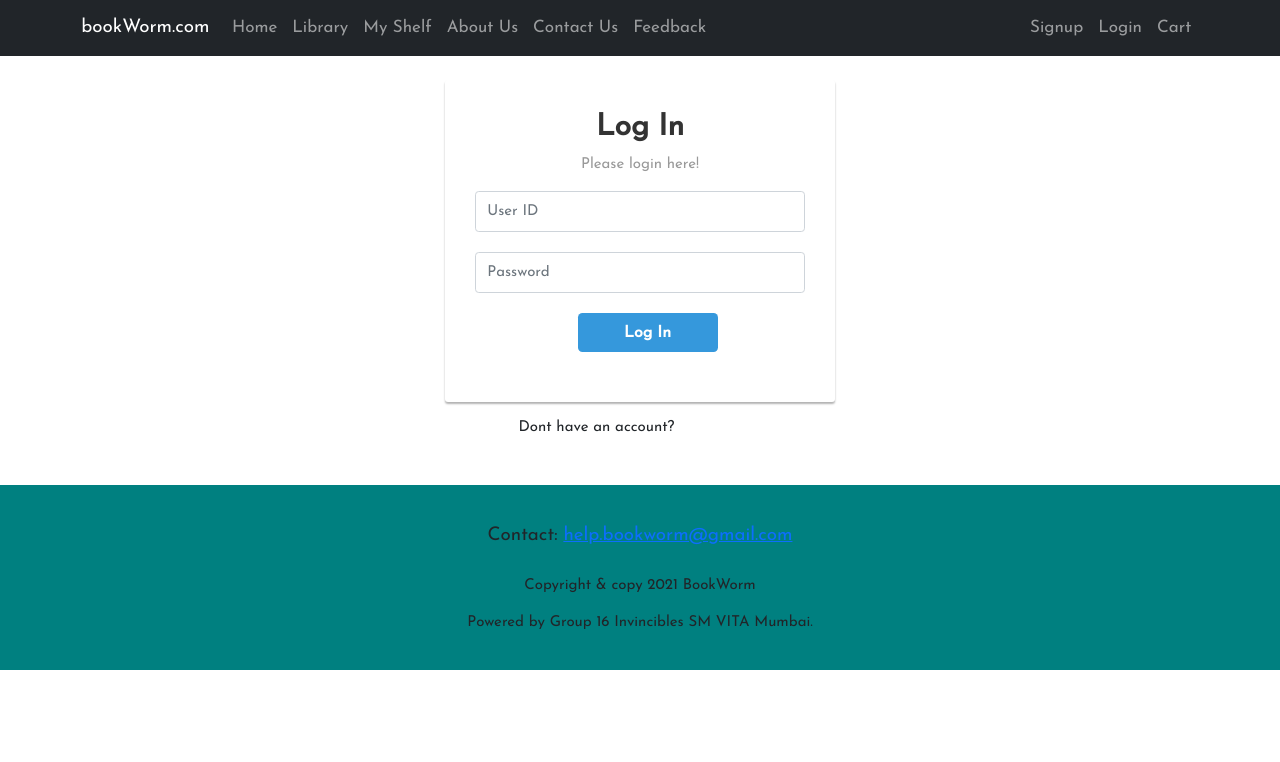
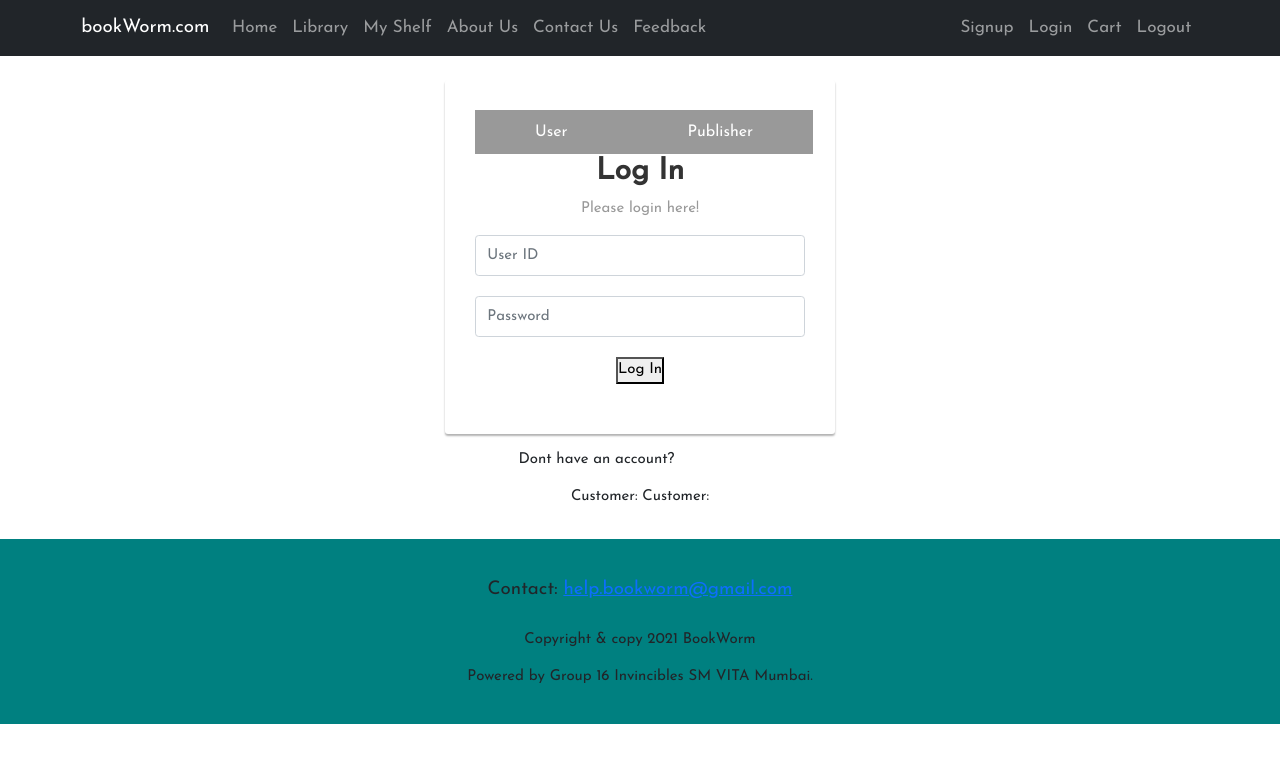
Before and after one commit to Ajinkya14/bookworm_ajinkya, a React (Create React App) app: page /Login in a window 1280 px wide. Shown: the top 762 px of the page. Built offline with nearby package versions, Linux system fonts and the light colour scheme.

Commit message:
Book style changes

```diff
--- a/src/pages/Book.js
+++ b/src/pages/Book.js
@@ -15,7 +15,7 @@ export default function Book({d}) {
                     <Col xs={2} style={{padding:"5px"}}>
                         <Card >
                         {/* <Card.Img variant="top" src={book.productImage+"/190px280"} /> */}
-                            <img src={book[1].productImage} height="280px" width="190px"></img>
+                            <img src={book[1].productImage} height="280px" ></img>
                             {/* keep image size horizontal 190 px */}
                             <Card.Body>
                             <Card.Title>{book[1].productName}</Card.Title>
--- a/src/pages/Cart.js
+++ b/src/pages/Cart.js
@@ -3,7 +3,8 @@ import { useState, useEffect } from "react";
 import { Table ,Button, Container, Row,Col} from 'react-bootstrap';
 import { Link } from "react-router-dom";
 export default function Cart(props){
-    const uid=1;
+    const uid=sessionStorage.getItem("UserId");
+    // const uid=1;
     const [delcount,setDelcount]=useState(0);
     const [cartItems,setCartItems]=useState([]);
     const [selectCount,setSelectCount]=useState(0);
--- a/src/pages/Invoice.js
+++ b/src/pages/Invoice.js
@@ -13,7 +13,7 @@ export function Invoice(props)
     const [tot,setTot]=useState(0);
     const [invId,setInvId]=useState(0);
     const [invDt,setInvDt]=useState(0);
-    const uid=1;
+    const uid=sessionStorage.getItem("UserId");
 
     const [cartItems,setCartItems]=useState([]);
 
--- a/src/pages/Library.js
+++ b/src/pages/Library.js
@@ -99,7 +99,7 @@ function BooksDisplay({ lang }) {
                     <Col xs={3} style={{padding:"5px"}}>
                         <Card>
                         {/* <Card.Img variant="top" src={book.productImage+"/190px280"} /> */}
-                            <img src={book.productImage} height="280px" width="190px"></img>
+                            <img src={book.productImage} height="280px"></img>
                             {/* keep image size horizontal 190 px */}
                             <Card.Body>
                             <Link to={"/Description/"+book.productId} style={{textDecorationLine:"none"}}>
--- a/src/pages/Login.js
+++ b/src/pages/Login.js
@@ -1,67 +1,245 @@
-import {Form,Button,Row,Col,InputGroup, Container} from "react-bootstrap";
+import { Form, Button, Row, Col, InputGroup, Container } from "react-bootstrap";
 import React from 'react';
 import 'bootstrap/dist/css/bootstrap.css';
 import { Formik } from "formik";
 import * as yup from 'yup';
-import { useParams,useNavigate } from "react-router-dom";
-import { useState } from "react";
+import { useNavigate } from "react-router-dom";
+import { useState, useEffect } from "react";
 import './Signup.css';
+
+function Login() {
+  let navigate = useNavigate();
+  const [user, setUser] = useState({roleId:1});
+  const [customer, setCustomer] = useState({});
+
+  const [usertype, SetUserType] = useState(true);
+
+
+  const handleChange = (event) => {
+    const name = event.target.name;
+    console.log(name);
+    const value = event.target.value;
+    setUser(values => ({ ...values, [name]: value }))
+  }
 
 
 
-function Login(){
-  const [user, setUser] = useState({role_id:1});
-  const [usertype,SetUserType]= useState(true);
+  const HandleSubmit=event=>
+  {
 
-  let navigate = useNavigate();
+            var url;
+            if (user.roleId == 1)
+            {
+            url = "http://localhost:8080/crud/getUser/";
+            console.log(url)
+            event.preventDefault();
+            fetch(url+user.userName)
+          .then(res=>res.json())
+          .then((result)=>{
+            setCustomer(result)
+            console.log(result)
+            if(user.userName == result.userName && result.password == user.password)
+            {
+              sessionStorage.setItem("UserName", result.firstName);
+              sessionStorage.setItem("UserId", result.userId);
+              sessionStorage.setItem("RoleId", result.roleId);
+              sessionStorage.setItem("IsLoggedIn",true)
+              alert("You have successfully logged in !!!!")
+              navigate("/Library",result)
+            }
+            else
+            {
+                alert("Wrong Userid or password")
+              console.log("hhhhhh");
+              navigate("/Login")
+            }
+          })
+          .catch(error => console.log('Form submit error: ', error));
+            }
+            if (user.roleId == 2)
+            {
+              url = "http://localhost:8080/crud/benificiarysearch/";
+              console.log(url)
+            event.preventDefault();
+            fetch(url+user.ben_userName)
+          .then(res=>res.json())
+          .then((result)=>{
+            setCustomer(result)
+            console.log(result)
+            if(user.ben_userName == result.ben_userName && result.ben_password == user.ben_password)
+            {
+              sessionStorage.setItem("UserName", result.ben_userName);
+              sessionStorage.setItem("UserId", result.ben_id);
+              sessionStorage.setItem("RoleId", 2);
+              sessionStorage.setItem("IsLoggedIn",true)
+              alert("You have successfully logged in !!!!")
+              navigate("/Payment",result)
+            }
+            else
+            {
+              console.log("hhhhhh");
+              navigate("/")
+            }
+          })
+          .catch(error => console.log('Form submit error: ', error));
+            }
 
-  const handleChange = (event) => {
-      const name = event.target.name;
-      const value = event.target.value;
-      setUser(values => ({ ...values, [name]: value }))
   }
-  const handleSubmit = event => {
 
-  alert("on submit");
-      const url = 'https://localhost:44385/api/User_Details/'
-      const requestOptions = {
-          method: 'POST',
-          headers: { 'Content-Type': 'application/json' },
-          body: JSON.stringify(user)
-      };
-      fetch(url, requestOptions)
-          .then(response => {console.log('Submitted successfully');alert(response);})
-          .catch(error => console.log('Form submit error: ', error))
-          navigate("/")
-          console.log(user);
-          // event.preventDefault();
-    };
+
+
+
+  const onButton = (event) => {
+    alert(event.target.value)
+    if (event.target.value == "user") {
+      SetUserType(true);
+      setUser({ roleId: 1 })
+
+    }
+    if (event.target.value == "publisher") {
+      SetUserType(false);
+      setUser({ roleId: 2 })
+      alert(usertype);
+    }
+  };
+
+
+
+
 
   return (
-    <div class="signup-form">
 
-    <form onSubmit={handleSubmit}>
-
-		<h2>Log In</h2>
-		<p>Please login here!</p>
-
-        <div class="form-group">
-        	<input type="text" class="form-control" name="user_id" placeholder="User ID" required="required"
-            onChange={handleChange}/>
+    <div className="signup-form">
+      <form onSubmit={HandleSubmit}>
+        <div class="btn-group" >
+          <button id="bt1" value="user" onClick={onButton} class="button">User</button>
+          <button id="bt2" value="publisher" onClick={onButton} class="button">Publisher</button>
         </div>
-		<div class="form-group">
-            <input type="password" class="form-control" name="password" placeholder="Password"
-            required="required" onChange={handleChange}/>
-        </div>
-		<div class="form-group">
-            <button type="submit" class="btn btn-primary btn-lg">Log In</button>
-        </div>
-    </form>
-	 <div class="hint-text">Dont have an account? <a href="#">Signup Now</a></div>
-</div>
+        <h2>Log In</h2>
+        <p>Please login here!</p>
+<ChangeButton isClicked={usertype} handleChange={handleChange}/>
+     </form>
+      <div className="hint-text">Dont have an account? <a href="#">Signup Now</a></div>
+      Customer: {customer.userName}
+      Customer: {customer.userName}
+    </div>
 
   );
 }
 
 
- export default Login;
+const ChangeButton = (props) => {
+  let {isClicked,handleChange} = props;
+  if (!isClicked)
+  {
+ return <>
+        <div className="form-group">
+          <input type="text" className="form-control" name="ben_userName" placeholder="User ID" required="required"
+            onChange={handleChange} />
+        </div>
+        <div className="form-group">
+          <input type="password" className="form-control" name="ben_password" placeholder="Password"
+            required="required" onChange={handleChange} />
+        </div>
+        <div className="form-group">
+          <button type="submit" className="btn-grad" >Log In</button>
+        </div>
+
+</>
+;
+  }
+
+else {
+ return <>
+
+
+
+        <div className="form-group">
+          <input type="text" className="form-control" name="userName" placeholder="User ID" required="required"
+            onChange={handleChange} />
+        </div>
+        <div className="form-group">
+          <input type="password" className="form-control" name="password" placeholder="Password"
+            required="required" onChange={handleChange} />
+        </div>
+        <div className="form-group">
+          <button type="submit" className="btn-grad">Log In</button>
+        </div>
+
+
+
+     </>
+        ;
+}
+ };
+
+export default Login;
+
+
+// import {Form,Button,Row,Col,InputGroup, Container} from "react-bootstrap";
+// import React from 'react';
+// import 'bootstrap/dist/css/bootstrap.css';
+// import { Formik } from "formik";
+// import * as yup from 'yup';
+// import { useParams,useNavigate } from "react-router-dom";
+// import { useState } from "react";
+// import './Signup.css';
+
+
+
+// function Login(){
+//   const [user, setUser] = useState({roleId:1});
+//   const [usertype,SetUserType]= useState(true);
+
+//   let navigate = useNavigate();
+
+//   const handleChange = (event) => {
+//       const name = event.target.name;
+//       const value = event.target.value;
+//       setUser(values => ({ ...values, [name]: value }))
+//   }
+//   const handleSubmit = event => {
+
+//   alert("on submit");
+//       const url = 'https://localhost:44385/api/User_Details/'
+//       const requestOptions = {
+//           method: 'POST',
+//           headers: { 'Content-Type': 'application/json' },
+//           body: JSON.stringify(user)
+//       };
+//       fetch(url, requestOptions)
+//           .then(response => {console.log('Submitted successfully');alert(response);})
+//           .catch(error => console.log('Form submit error: ', error))
+//           navigate("/")
+//           console.log(user);
+//           // event.preventDefault();
+//     };
+
+//   return (
+//     <div class="signup-form">
+
+//     <form onSubmit={handleSubmit}>
+
+// 		<h2>Log In</h2>
+// 		<p>Please login here!</p>
+
+//         <div class="form-group">
+//         	<input type="text" class="form-control" name="userId" placeholder="User ID" required="required"
+//             onChange={handleChange}/>
+//         </div>
+// 		<div class="form-group">
+//             <input type="password" class="form-control" name="password" placeholder="Password"
+//             required="required" onChange={handleChange}/>
+//         </div>
+// 		<div class="form-group">
+//             <button type="submit" class="btn btn-primary btn-lg">Log In</button>
+//         </div>
+//     </form>
+// 	 <div class="hint-text">Dont have an account? <a href="#">Signup Now</a></div>
+// </div>
+
+//   );
+// }
+
+
+//  export default Login;
--- a/src/pages/Navigationbar.js
+++ b/src/pages/Navigationbar.js
@@ -25,6 +25,11 @@ function Navigationbar()
       <Nav.Link href="/Signup">Signup</Nav.Link>
       <Nav.Link href="/Login">Login</Nav.Link>
       <Nav.Link href="/Cart">Cart</Nav.Link>
+      <Nav.Link href="/Login" onClick={()=>{sessionStorage.removeItem("UserId");
+      sessionStorage.removeItem("RoleId");
+      sessionStorage.removeItem("UserName")
+      sessionStorage.setItem("IsLoggedIn",false)}
+      }>Logout</Nav.Link>
     </Nav>
   </Navbar.Collapse>
 
--- a/src/pages/Payment.js
+++ b/src/pages/Payment.js
@@ -14,7 +14,7 @@ export function Payment (props)
   const [payStatus,setPayStatus]=useState(false)
   const navigate= useNavigate();
 
-  const uid=1;
+  const uid=sessionStorage.getItem("UserId");
   useEffect(() =>
   {
     fetch("http://localhost:8080/crud/totalfromcart/"+uid)
--- a/src/pages/Shelf.js
+++ b/src/pages/Shelf.js
@@ -7,11 +7,11 @@ export default function Shelf() {
 
   const [data, setData] = useState([]);
   const [fdata, setFdata] = useState([]);
-  const  id=1;
+  const  uid=sessionStorage.getItem("UserId");
  useEffect(() =>
  {
 
-    const url='http://localhost:8080/crud/shelf/'+id;
+    const url='http://localhost:8080/crud/shelf/'+uid;
 
     // fetch('./trial2.json')
     fetch(url)
```
